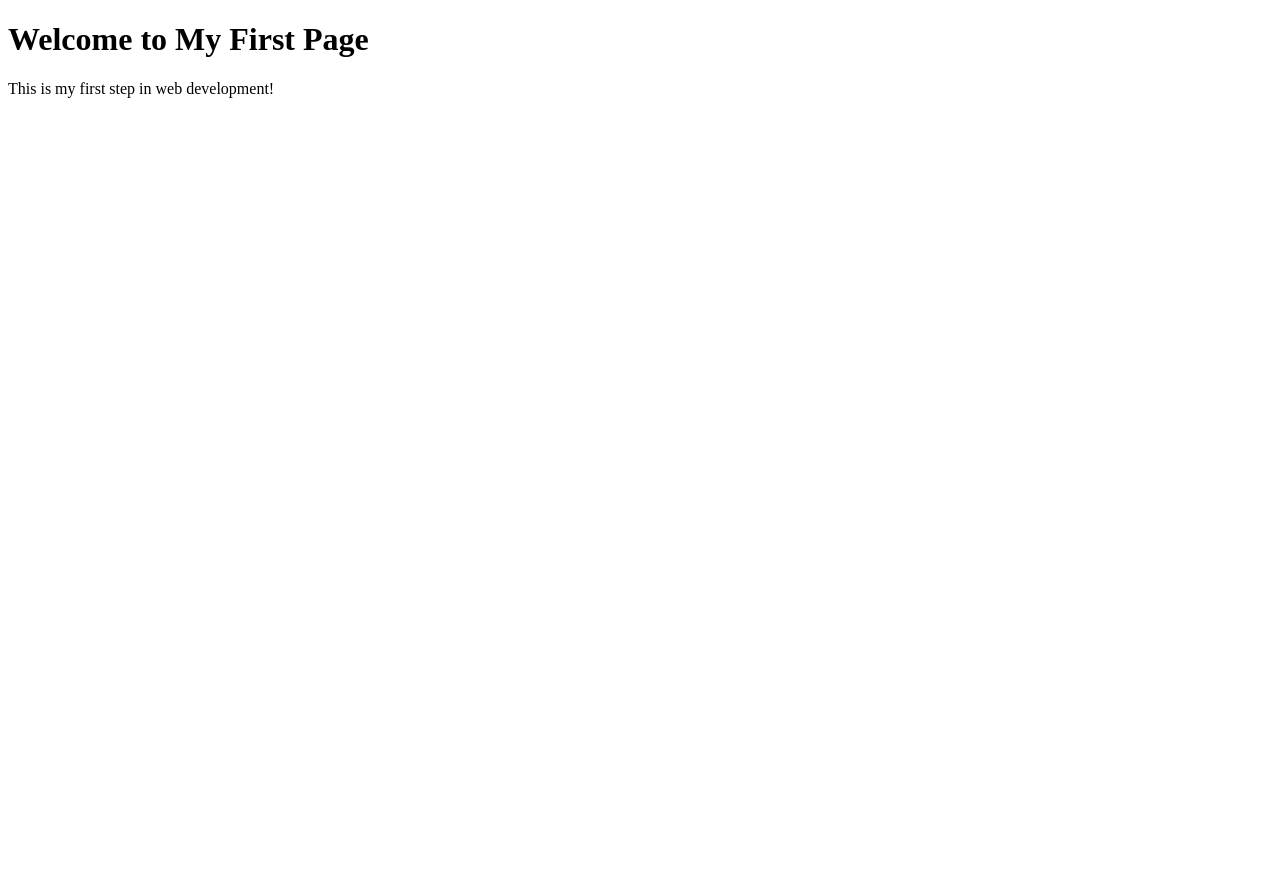
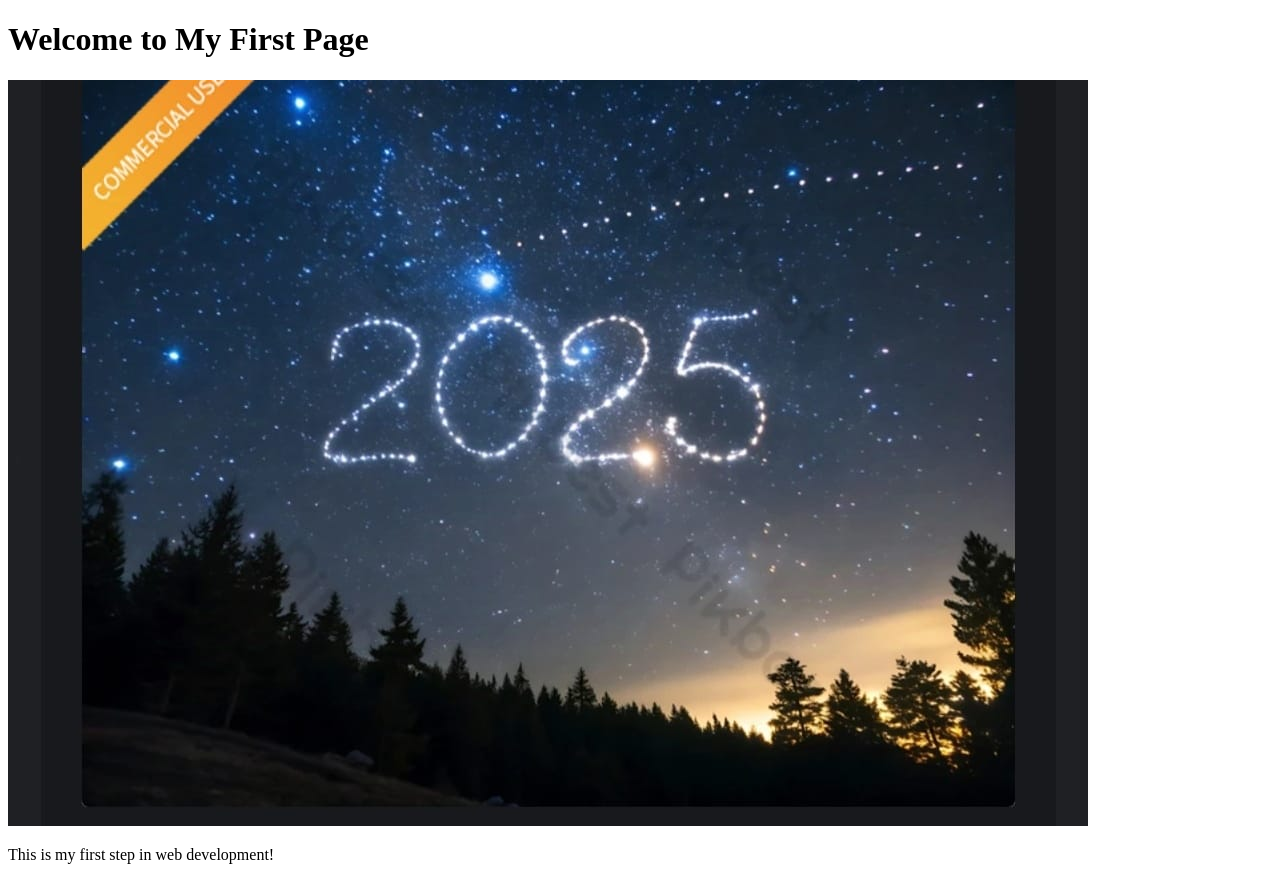
Before and after one commit to Cem1368/goit-markup-hw-01, a plain HTML site: page index.html in a window 1280 px wide. Before the commit the page ends 800 px from the top, so only its background shows below. Drawn offline with Linux system fonts and the light colour scheme.

Commit message:
Add image and update HTML

```diff
--- a/index.html
+++ b/index.html
@@ -5,8 +5,6 @@
     <meta name="viewport" content="width=device-width, initial-scale=1.0">
     <title>My First Page</title>
 </head>
-<body>
-    <h1>Welcome to My First Page</h1>
+<h1>Welcome to My First Page</h1>
+    <img src="images/images.jpg" alt="Example Image">
     <p>This is my first step in web development!</p>
-</body>
-</html>
```
Also changed, not shown: images/images.jpg (added).
